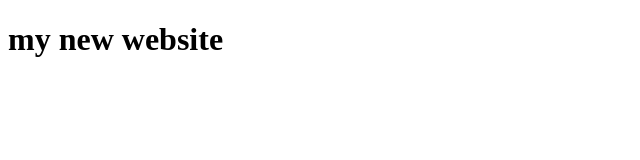
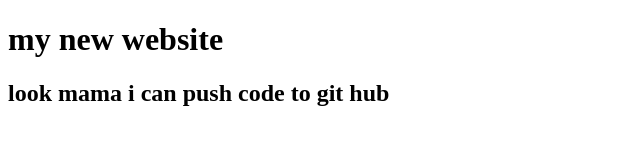
Before and after one commit to rowshonsikder/my-new-website, a plain HTML site: page index.html in a window 1280 px wide. Shown: the whole page, without its empty margins (0-640 px from the left). Drawn offline with Linux system fonts and the light colour scheme.

Commit message:
learned github

```diff
--- a/index.html
+++ b/index.html
@@ -7,5 +7,6 @@
 </head>
 <body>
     <h1>my new website</h1>
+    <h2>look mama i can push code to git hub</h2>
 </body>
 </html>
```
